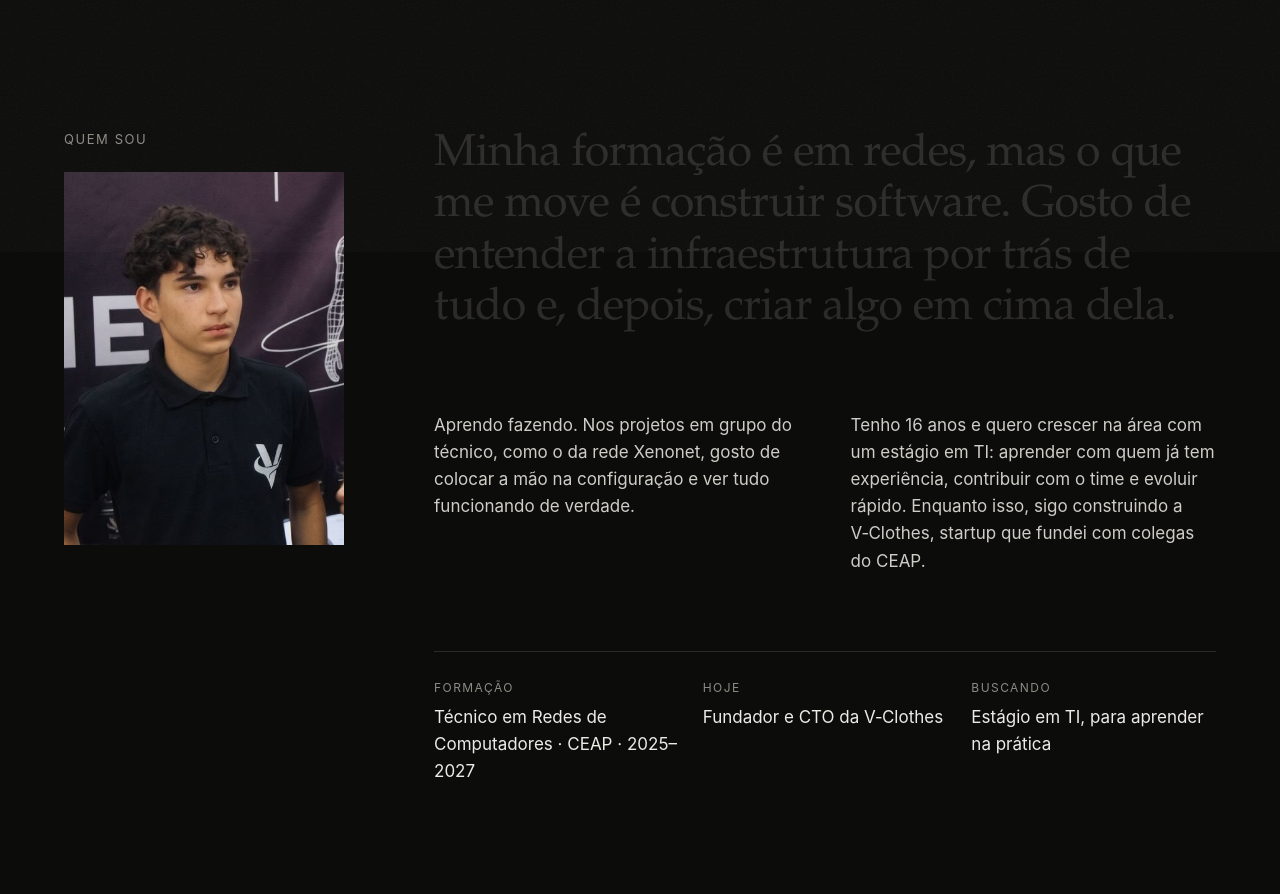
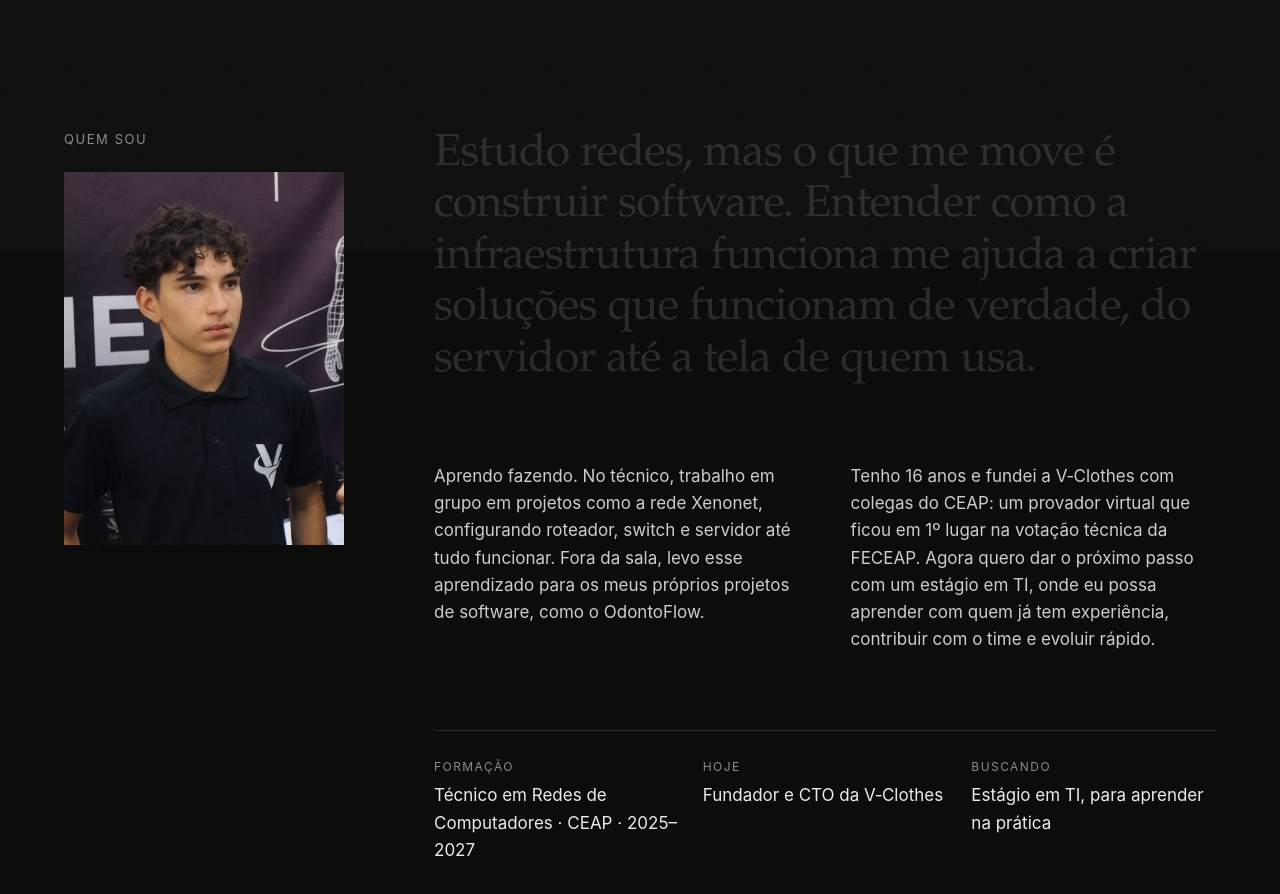
Before and after one commit to joaopedrosalomaodesa-ops/joaopedrosalomaodesa-ops.github.io, a plain HTML site: page index.html in a window 1280 px wide. Shown: the part 940-1834 px from the top of the page. Drawn offline with Linux system fonts and the light colour scheme.

Commit message:
Reescreve o texto da seção Quem sou
Co-Authored-By: Claude Opus 5.5 <noreply@anthropic.com>
Claude-Session: https://claude.ai/code/session_01666Z3a2XcD66k6tUsz4chH

```diff
--- a/index.html
+++ b/index.html
@@ -84,10 +84,10 @@
         </figure>
       </div>
       <div class="about__main">
-        <p class="about__big" data-words>Minha formação é em redes, mas o que me move é construir software. Gosto de entender a infraestrutura por trás de tudo e, depois, criar algo em cima dela.</p>
+        <p class="about__big" data-words>Estudo redes, mas o que me move é construir software. Entender como a infraestrutura funciona me ajuda a criar soluções que funcionam de verdade, do servidor até a tela de quem usa.</p>
         <div class="about__cols">
-          <p data-reveal>Aprendo fazendo. Nos projetos em grupo do técnico, como o da rede Xenonet, gosto de colocar a mão na configuração e ver tudo funcionando de verdade.</p>
-          <p data-reveal>Tenho 16 anos e quero crescer na área com um estágio em TI: aprender com quem já tem experiência, contribuir com o time e evoluir rápido. Enquanto isso, sigo construindo a V&#8209;Clothes, startup que fundei com colegas do CEAP.</p>
+          <p data-reveal>Aprendo fazendo. No técnico, trabalho em grupo em projetos como a rede Xenonet, configurando roteador, switch e servidor até tudo funcionar. Fora da sala, levo esse aprendizado para os meus próprios projetos de software, como o OdontoFlow.</p>
+          <p data-reveal>Tenho 16 anos e fundei a V&#8209;Clothes com colegas do CEAP: um provador virtual que ficou em 1º lugar na votação técnica da FECEAP. Agora quero dar o próximo passo com um estágio em TI, onde eu possa aprender com quem já tem experiência, contribuir com o time e evoluir rápido.</p>
         </div>
         <ul class="facts">
           <li data-reveal><span>Formação</span>Técnico em Redes de Computadores · CEAP · 2025–2027</li>
```
